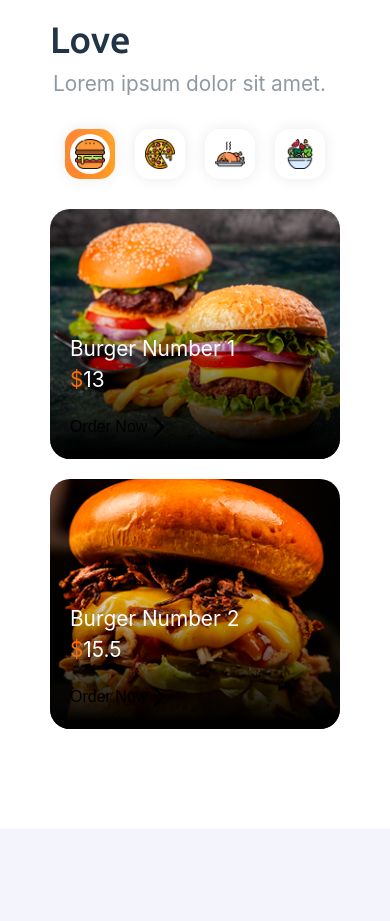
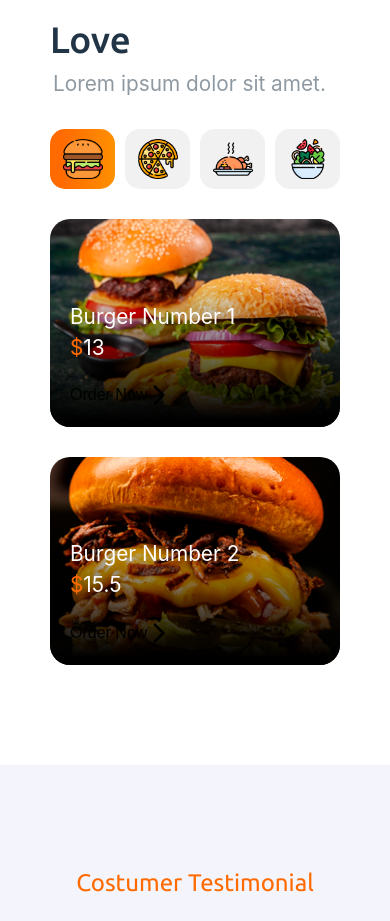
Before and after one commit to Gastti/app-foodery-client, a React (Vite) app: page / in a window 390 px wide. Shown: the part 2200-3121 px from the top of the page. Built offline with nearby package versions, Linux system fonts and the light colour scheme.

Commit message:
style: fix responsive

```diff
--- a/src/pages/Home/components/FoodCard.jsx
+++ b/src/pages/Home/components/FoodCard.jsx
@@ -5,16 +5,15 @@ import ArrowForwardIosIcon from '@mui/icons-material/ArrowForwardIos';
 
 const Container = styled.div`
     background-image: ${props => `url('${props.image}')`};
-    background-size: 300px;
+    background-size: cover;
     background-position: center;
     position: relative;
-    width: 300px;
-    height: 300px;
     overflow: hidden;
     border-radius: 20px;
     display: flex;
     flex-direction: column;
     justify-content: flex-end;
+    aspect-ratio: 1 / 1;
 
     & h5 {
         color: #fff;
@@ -41,31 +40,6 @@ const Container = styled.div`
 
     & > img {
         position: absolute;
-    }
-
-    @media (max-width: 1136px) {
-        width: 250px;
-    }
-
-    @media (max-width: 865px) {
-        width: 100%;
-        height: 160px;
-        background-size: 100%;
-        margin-left: 30px;
-    }
-
-    @media ${devices.tabletMax} {
-        width: 100%;
-        height: 250px;
-        margin-left: 0px;
-    }
-
-    @media (max-width: 619px) {
-        width: 100%;
-    }
-
-    @media ${devices.mobileMax} {
-        width: 100%;
     }
 `;
 
--- a/src/pages/Home/components/FoodList.jsx
+++ b/src/pages/Home/components/FoodList.jsx
@@ -4,8 +4,7 @@ import {
     FlexContainer,
     FoodListContent,
     FoodLi,
-    Icon,
-    FoodProductsContent
+    Icon
 } from "./FoodListComponents";
 
 export default function FoodList({
@@ -27,13 +26,12 @@ export default function FoodList({
                                 active={currentCategory == category.id}
                             >
                                 <Icon><img src={category.icon} /></Icon>
-                                {!isSmallScreen && category.name}
+                                <span>{!isSmallScreen && category.name}</span>
                             </FoodLi>
                         )
                     })
                 }
             </FoodListContent>
-            <FoodProductsContent>
             {
                 products.map((product) => {
                     return (
@@ -46,7 +44,6 @@ export default function FoodList({
                     )
                 })
             }
-            </FoodProductsContent>
         </FlexContainer>
     )
 }
--- a/src/pages/Home/components/FoodListComponents.jsx
+++ b/src/pages/Home/components/FoodListComponents.jsx
@@ -7,24 +7,33 @@ export const FlexContainer = styled.div`
     flex-direction: row;
     justify-content: space-between;
     align-items: center;
+    gap: 30px;
+
+    & > div {
+        flex-basis: 0;
+        flex-grow: 1;
+        aspect-ratio: 1/1;
+        box-sizing: border-box;
+    }
 
     @media ${devices.tabletMax} {
         flex-direction: column;
+        align-items: stretch;
+        > div {
+            aspect-ratio: auto;
+        }
+
+        > div:not(:first-child) {
+            min-height: 207.67px;
+        }
     }
 `;
 
-export const FoodListContent = styled.ul`
+export const FoodListContent = styled.div`
     display: flex;
     flex-flow: column;
-    max-height: 310px;
-
-    @media ${devices.tabletMax} {
-        flex-flow: row wrap;
-        justify-content: space-evenly;
-        gap: 20px;
-        margin-bottom: 20px;
-        max-height: none;
-    }
+    gap: 10px;
+    overflow-y: scroll;
 
     ::-webkit-scrollbar {
         width: 8px;
@@ -43,98 +52,57 @@ export const FoodListContent = styled.ul`
     ::-webkit-scrollbar-thumb:hover {
         background-color: #555;
     }
+
+    @media ${devices.tabletMax} {
+        flex-direction: row;
+        flex-wrap: wrap;
+        overflow-y: visible;
+        justify-content: space-between;
+        gap: 10px;
+    }
 `;
 
-export const FoodLi = styled.li`
+export const FoodLi = styled.div`
     display: flex;
     align-items: center;
-    background-color: ${props => props.active ? "var(--c-primary)" : "#ffffff20"};
+    background-color: ${props => props.active ? "var(--c-primary)" : "#f1f1f1;"};
     background: ${props => props.active ? "linear-gradient(90deg, rgba(255,107,0,1) 20%, #ff9100 100%)" : ""};
     color: ${props => props.active ? "#fff" : "#222222"};
     font-size: 1.3rem;
-    font-weight: 500;
+    font-weight: 400;
     border-radius: 15px;
     padding: 10px;
-    width: 340px;
     cursor: pointer;
+    flex-basis: 0;
+    flex-grow: 1;
+    gap: 20px;
     margin-right: 10px;
-    box-shadow: inset 10px 10px 50px #ffffff41, 0px 0px 15px #00000015;
 
-    &:not(:last-child) {
-        margin-bottom: 10px;
+    @media ${devices.tabletMax} {
+        margin-right: 0px;
+        font-size: 1rem;
+        font-weight: 500;
+        margin-right: 0px;
     }
 
-    @media (max-width: 1038px) {
-        width: 240px;
-        margin-right: 0px;
-        margin-bottom: 0px;
-    }
-
-    @media ${devices.tabletMax} {
-        width: 300px;
-    }
-
-    @media (max-width: 700px) {
-        width: 200px;
-    }
-
-    @media ${devices.mobileMax} {
-        display: flex;
-        align-items: center;
+    @media (max-width: 631px){
         justify-content: center;
-        width: 70px;
-        height: 70px;
-        padding: 0px;
-    }
-
-    @media (max-width: 420px) {
-        width: 50px;
-        height: 50px;
+        & > span {
+            display: none;
+        }
     }
 `;
 
 export const Icon = styled.div`
-    background-color: #fff;
     border-radius: 50%;
-    width: 50px;
-    height: 50px;
-    margin-right: 30px;
-    padding: 5px;
-
-    @media ${devices.mobileMax} {
-        margin-right: 0px;
-    }
-
-    @media (max-width: 420px) {
-        width: 40px;
-        height: 40px;
-    }
+    width: 40px;
+    height: 40px;
 
     & > img {
         width: 100%;
     }
-`;
-
-export const FoodProductsContent = styled.div`
-    display: flex;
-    flex-flow: row wrap;
-    justify-content: space-evenly;
-    align-items: center;
-    width: calc(100% - 358px);
-
-    @media (max-width: 1038px) {
-        width: calc(100% - 250px);
-        gap: 20px;
-    }
 
     @media ${devices.tabletMax} {
-        width: 100%;
-        flex-flow: column wrap;
-        justify-content: space;
-        gap: 40px;
-    }
-
-    @media ${devices.mobileMax} {
-        gap: 20px;
+        margin-right: 0px;
     }
 `;
--- a/src/pages/Home/components/FoodMenu.jsx
+++ b/src/pages/Home/components/FoodMenu.jsx
@@ -45,7 +45,6 @@ export default function FoodMenu({ isSmallScreen, isTabletScreen }) {
                 products={products}
                 isSmallScreen={isSmallScreen}
             />
-
         </Container>
     )
 }
--- a/src/utils/useProducts.jsx
+++ b/src/utils/useProducts.jsx
@@ -10,9 +10,10 @@ import SaladIcon from "../assets/images/foods/saladicon.png";
 
 let totalCategories = [
     { id: 1, name: 'Burger', icon: BurgerIcon },
-    { id: 2, name: 'Pizza', icon: PizzaIcon },
-    { id: 3, name: 'Chicken', icon: ChickenIcon },
-    { id: 4, name: 'Salad', icon: SaladIcon }
+    { id: 2, name: 'Burger', icon: PizzaIcon },
+    { id: 3, name: 'Burger', icon: ChickenIcon },
+    { id: 4, name: 'Burger', icon: SaladIcon },
+
 ]
 
 let totalProducts = [
```
Lines whose indentation alone changed are shown as unchanged.
